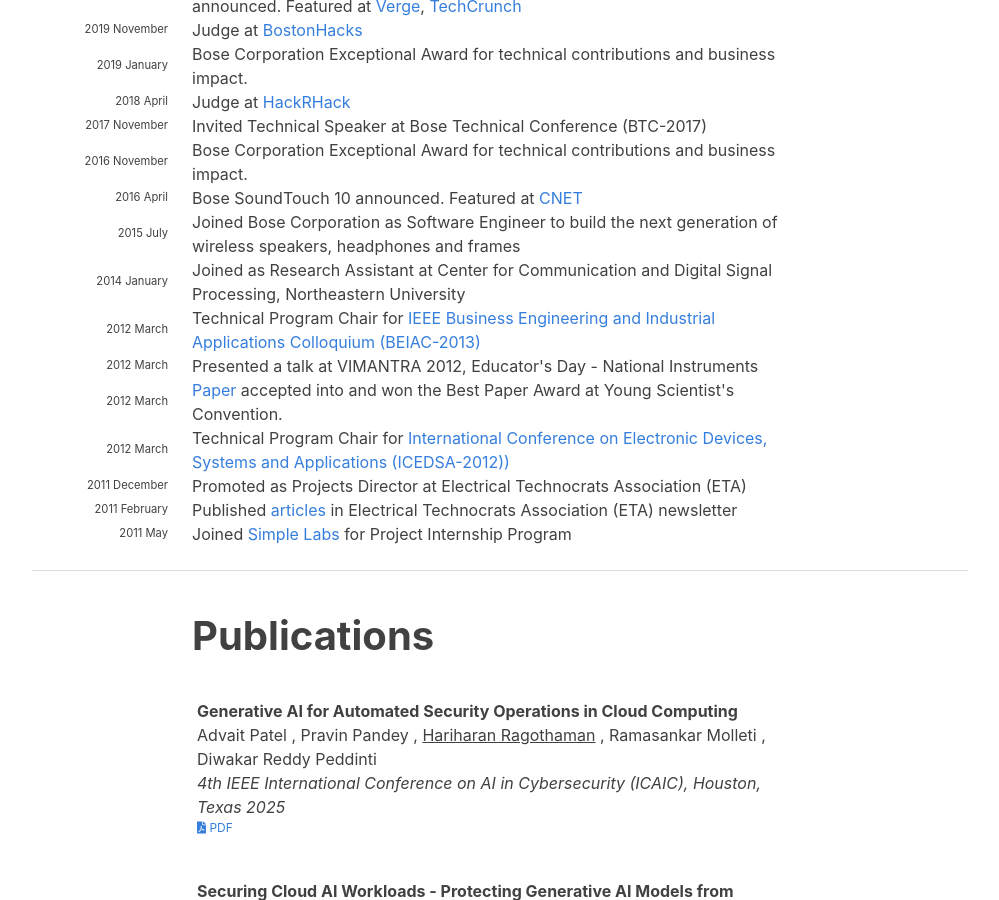
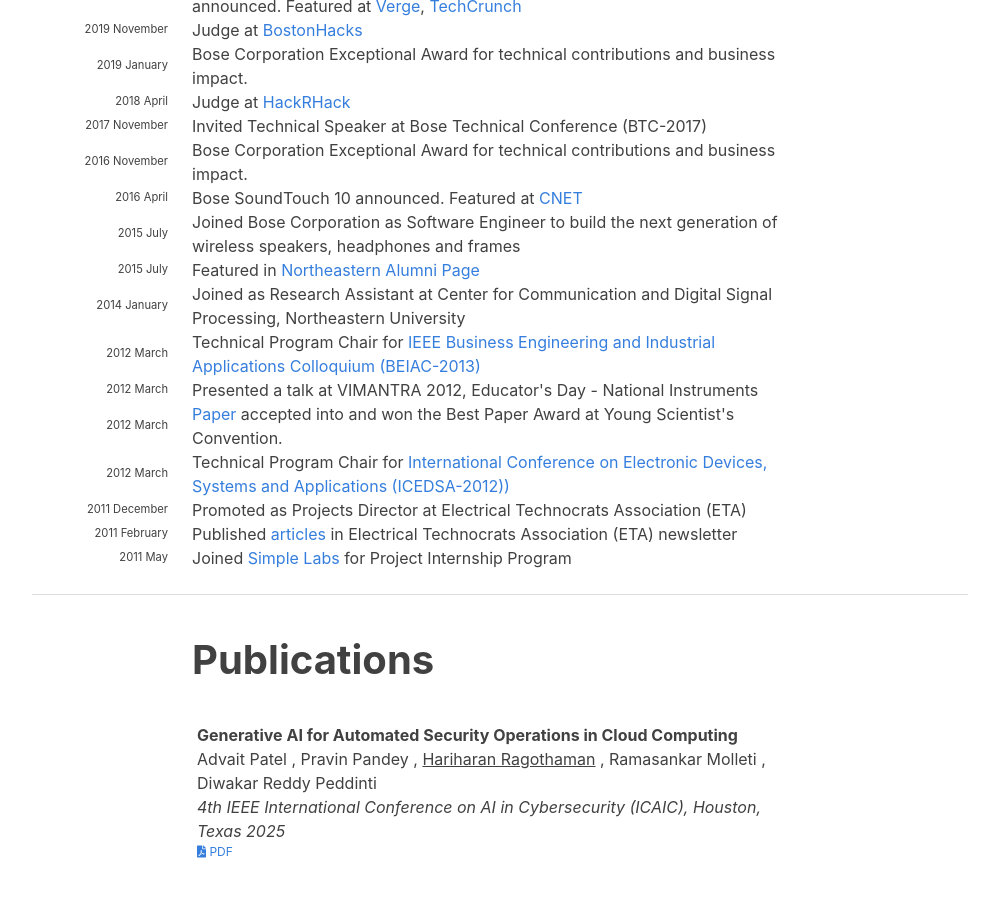
Before and after one commit to hariharanragothaman/hariharanragothaman.github.io, a Jekyll site: the page built from index.md, in a window 1280 px wide and 900 px high, scrolled down 2260 px. Shown: the whole window, without its empty margins (140-1139 px from the left). Built offline with Jekyll 4.4.1, drawn with Linux system fonts in a browser that asks for light colours; nearby versions of some CDN libraries; some web fonts are replaced.

Commit message:
Polishes and Updates

```diff
--- a/_data/news.yaml
+++ b/_data/news.yaml
@@ -273,6 +273,10 @@
   year-extra: July
   description: Joined Bose Corporation as Software Engineer to build the next generation of wireless speakers, headphones and frames
 
+- year: 2015
+  year-extra: July
+  description: Featured in <a href="https://ece.northeastern.edu/community/alumni/">Northeastern Alumni Page</a>
+
 #-------------------------------------------- 2014 --------------------------------------------------------------------
 
 
```
